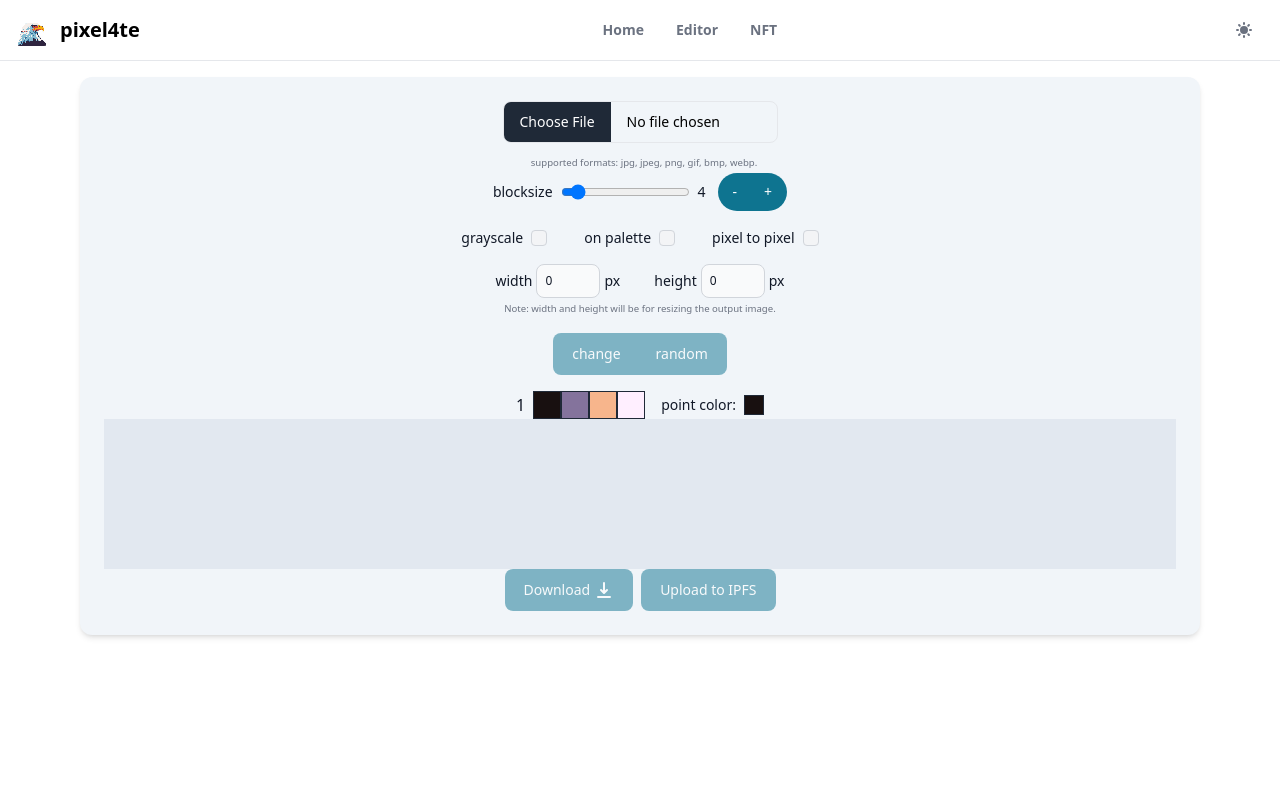
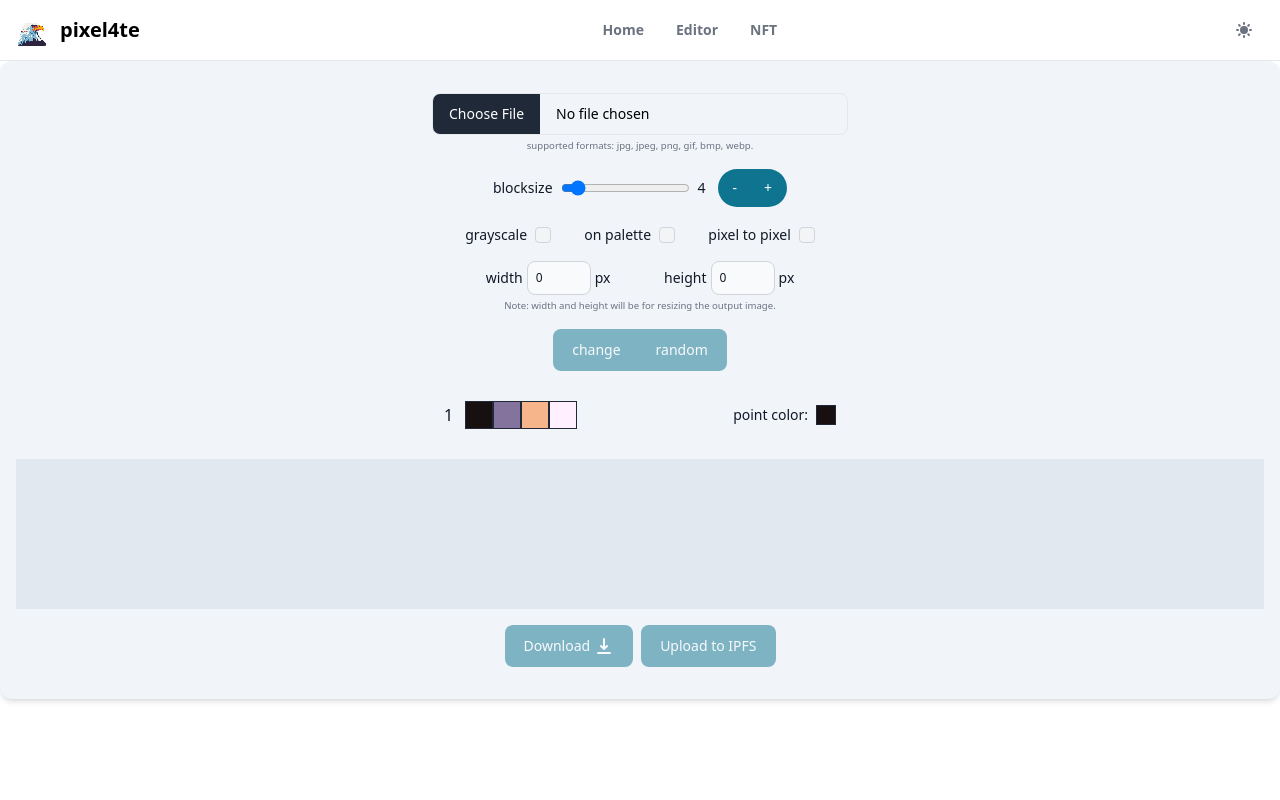
Before and after one commit to en0c-45/pixel4te, a Next.js app: page /editor in a window 1280 px wide. Shown: the top 800 px of the page. Built offline with nearby package versions, Linux system fonts and the light colour scheme.

Commit message:
fix: refactor controls and fix styles

```diff
--- a/components/Editor/controls.tsx
+++ b/components/Editor/controls.tsx
@@ -23,7 +23,7 @@ export default function Controls() {
     handleOnPixelToPixel,
   } = useEditor();
   return (
-    <div className="mx-auto w-full space-y-4 sm:w-1/2 md:w-1/3">
+    <div className="mx-auto w-full space-y-4 sm:w-1/2 lg:w-1/3">
       <div className="mx-auto w-fit">
         <Label htmlFor="blocksize">
           <div className="flex items-center space-x-2">
@@ -50,7 +50,7 @@ export default function Controls() {
           </div>
         </Label>
       </div>
-      <div className="flex justify-between">
+      <div className="flex justify-evenly">
         <Label htmlFor="grayscale">
           <p className="mr-2 inline align-middle">
             {textContent.app.editor.controls.grayscale.label}
@@ -156,11 +156,11 @@ export default function Controls() {
           </Button>
         </Button.Group>
       </div>
-      <div className="flex items-center justify-center">
-        <p className="mr-2 align-middle font-medium text-gray-900 dark:text-gray-300">
+      <div className="flex items-center justify-evenly">
+        <p className="flex-none align-middle font-medium text-gray-900 dark:text-gray-300">
           {currentPalette + 1}
         </p>
-        <div className="flex w-24 flex-wrap sm:w-32">
+        <div className="flex h-10 w-40 flex-none flex-wrap items-center sm:h-14 sm:w-60">
           {selectedPalette.map((palette, i) => (
             <div
               key={i}
@@ -175,7 +175,7 @@ export default function Controls() {
             ></div>
           ))}
         </div>
-        <div className="flex items-center">
+        <div className="ml-4 flex items-center">
           <p className="mr-2 text-sm font-medium text-gray-900 dark:text-gray-300">
             point color:
           </p>
--- a/components/Editor/index.tsx
+++ b/components/Editor/index.tsx
@@ -1,8 +1,7 @@
 import { FileInput } from "flowbite-react";
-import { HiClipboardCopy } from "react-icons/hi";
 import { textContent } from "../../constants";
 import { useEditor } from "../../contexts/editor";
-import Tooltip from "../Common/tooltip";
+import AddressOrHash from "../Common/address-or-hash";
 import Actions from "./actions";
 import Controls from "./controls";
 
@@ -15,37 +14,38 @@ export default function Editor() {
     copyIpfsHash,
   } = useEditor();
   return (
-    <div className="m-4 flex flex-col items-center rounded-xl bg-slate-100 px-2 py-6 shadow-md dark:bg-gray-800 sm:mx-10 sm:px-6 lg:mx-20">
+    <div className="space-y-4 rounded-xl bg-slate-100 px-2 py-8 shadow-md dark:bg-gray-800 sm:px-4">
+      <div className="mx-auto w-full sm:w-1/2 lg:w-1/3">
         <FileInput
           accept={textContent.app.editor.fileInput.supportedFormats}
           id="editor-input-file"
           onChange={handleChangeInputFile}
-        helperText={
-          <span className="ml-2 text-[0.6rem] font-normal text-gray-500">
-            {textContent.app.editor.fileInput.note}
-          </span>
-        }
           color="green"
         />
+        <p className="mt-1 text-center text-[0.6rem] font-normal text-gray-500">
+          {textContent.app.editor.fileInput.note}
+        </p>
+      </div>
       <Controls />
-      <div className="flex w-full items-center justify-center bg-slate-200 dark:bg-gray-700">
-        <canvas ref={canvasRef} id="pixel4te-canvas" onClick={drawPoint} />
+      <div className="flex justify-center bg-slate-200 dark:bg-gray-700">
+        <canvas
+          ref={canvasRef}
+          id="pixel4te-canvas"
+          onClick={drawPoint}
+          className="cursor-pointer"
+          onMouseMove={(e) => {
+            if (e.ctrlKey) drawPoint(e);
+          }}
+        />
       </div>
       <Actions />
       {ipfsHash !== "" && (
-        <div className="flex items-center">
-          <p className="select-none text-sm font-medium underline dark:text-slate-50">
-            {`ipfs://${ipfsHash.substring(0, 18)}...${ipfsHash.substring(
-              ipfsHash.length - 18
-            )}`}
-          </p>
-          <Tooltip msg="copied!" triggerClick={true}>
-            <HiClipboardCopy
-              onClick={copyIpfsHash}
-              className="ml-2 h-5 w-5 text-gray-900 dark:text-slate-50"
+        <AddressOrHash
+          value={ipfsHash}
+          lengthSubString={18}
+          copyIcon={true}
+          handleOnClickCopy={copyIpfsHash}
         />
-          </Tooltip>
-        </div>
       )}
     </div>
   );
```
Lines whose indentation alone changed are shown as unchanged.
